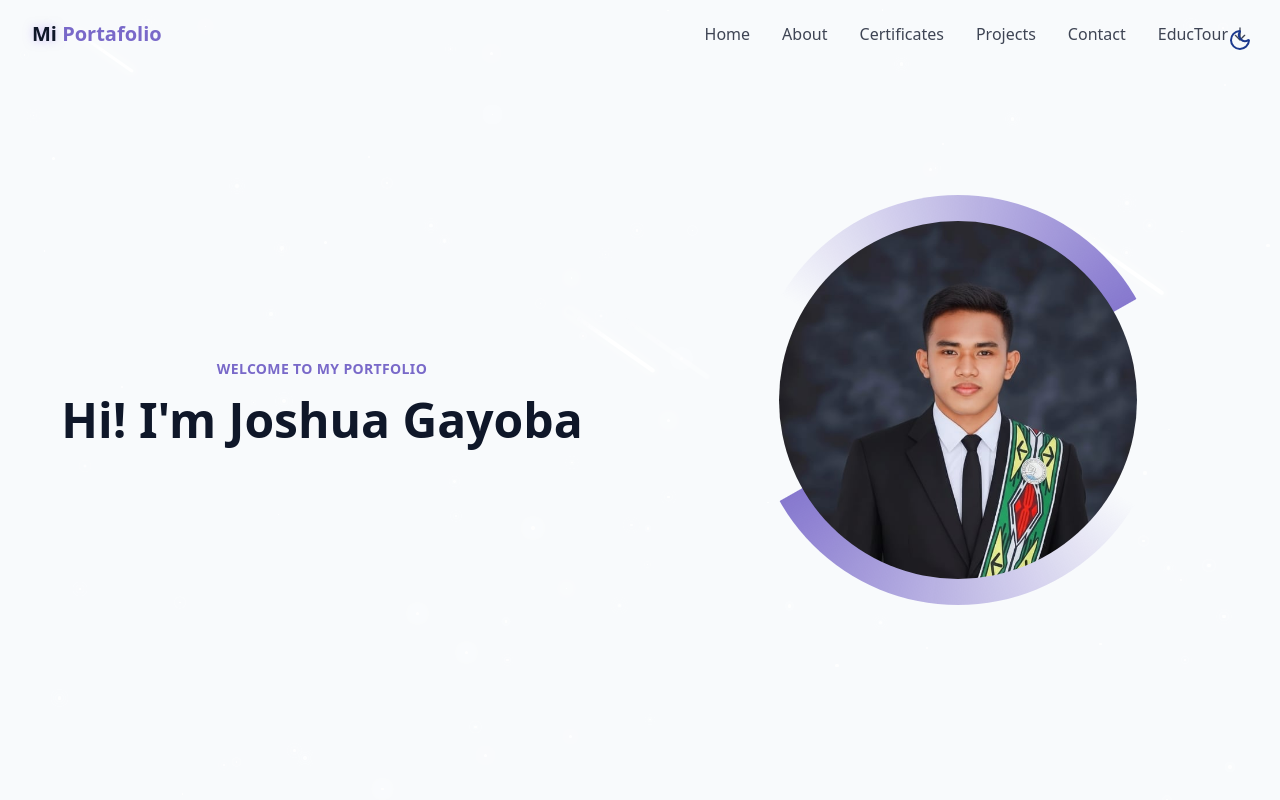
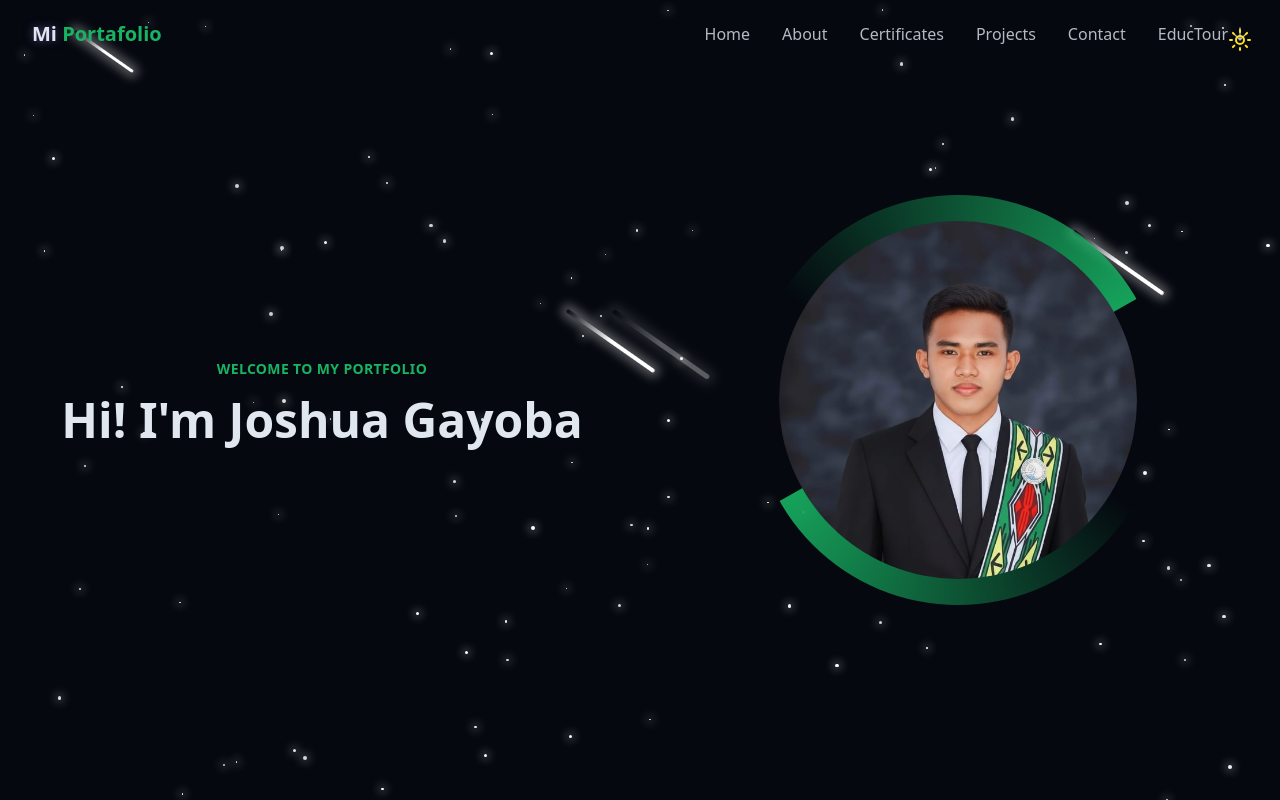
Before and after one commit to Joshua-Raphael/my-personal-portfolio, a React (Vite) app in the folder personal-portfolio/: page / in a window 1280 px wide. Shown: the top 800 px of the page. Built offline with nearby package versions, Linux system fonts and the light colour scheme.

Commit message:
default darkmode

```diff
--- a/personal-portfolio/src/components/ThemeToggle.jsx
+++ b/personal-portfolio/src/components/ThemeToggle.jsx
@@ -3,16 +3,35 @@ import { useEffect, useState } from "react";
 import { cn } from "@/lib/utils";
 
 export const ThemeToggle = () => {
-  const [isDarkMode, setIsDarkMode] = useState(true);
+  const [isDarkMode, setIsDarkMode] = useState(() => {
+    try {
+      const stored = localStorage.getItem("theme");
+      if (stored) return stored === "dark";
+      return true; // default to dark when no stored preference
+    } catch {
+      return true;
+    }
+  });
 
   useEffect(() => {
-    const storedTheme = localStorage.getItem("theme");
-    if (storedTheme === "dark") {
-      setIsDarkMode(true);
-      document.documentElement.classList.add("dark");
-    } else {
-      localStorage.setItem("theme", "light");
-      setIsDarkMode(false);
+    try {
+      const storedTheme = localStorage.getItem("theme");
+      if (storedTheme) {
+        if (storedTheme === "dark") {
+          document.documentElement.classList.add("dark");
+          setIsDarkMode(true);
+        } else {
+          document.documentElement.classList.remove("dark");
+          setIsDarkMode(false);
+        }
+      } else {
+        // no stored preference -> default to dark
+        document.documentElement.classList.add("dark");
+        localStorage.setItem("theme", "dark");
+        setIsDarkMode(true);
+      }
+    } catch (e) {
+      // ignore if localStorage is unavailable
     }
   }, []);
 
```
